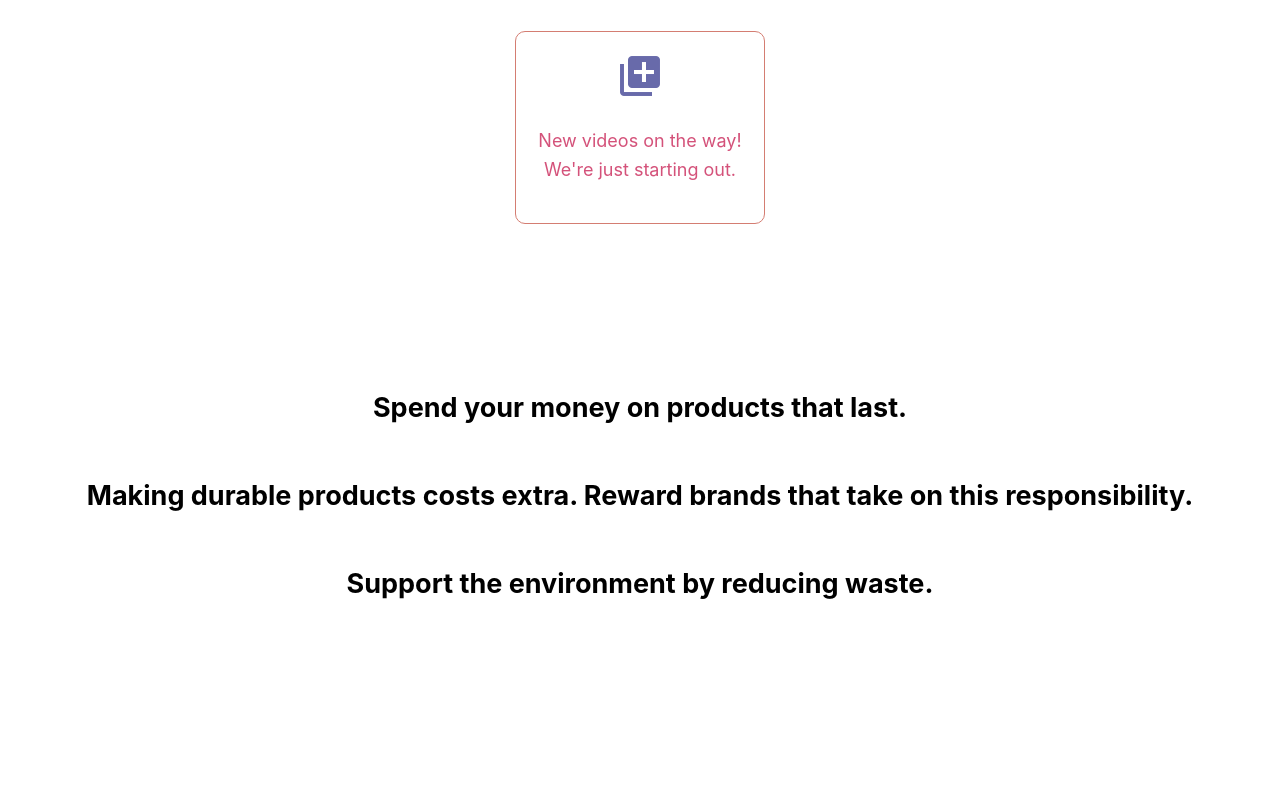
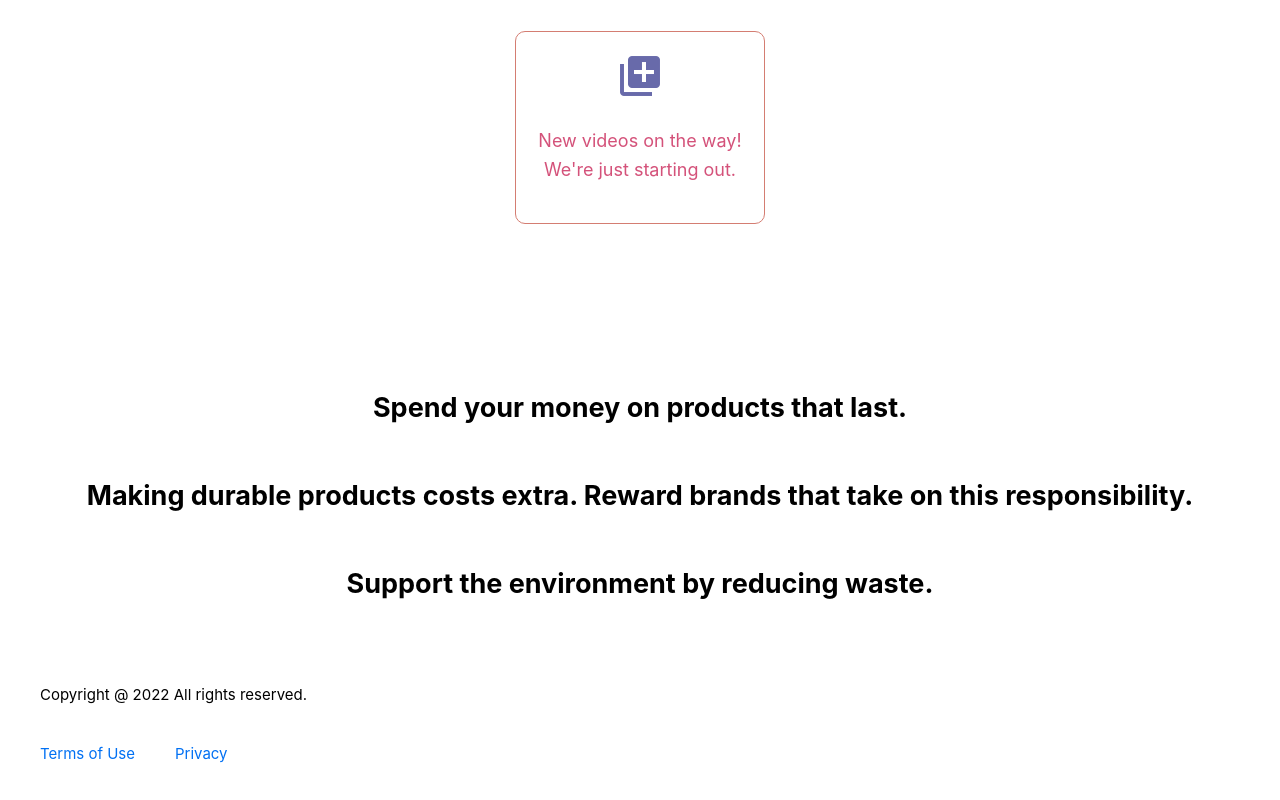
Before and after one commit to Th5192/duurable, a Next.js app: page / in a window 1280 px wide. Shown: the part 1106-1906 px from the top of the page. Before the commit the page ends 1774 px from the top, so only its background shows below. Built offline with nearby package versions, Linux system fonts and the light colour scheme; no server answers.

Commit message:
Added Footer

```diff
--- a/components/footer.module.css
+++ b/components/footer.module.css
@@ -0,0 +1,44 @@
+.container {
+    display: flex;
+    flex-direction: column;
+    align-items: center;
+    max-width: 100vw;
+    margin: 3px;
+    font-size: smaller;
+  }
+
+.copyrightContainer {
+    margin: 0px;
+}
+
+.footerLinksContainer {
+    display: flex;
+    flex-direction: column;
+    flex-wrap: none;
+    align-items: center;
+    justify-content: center;
+}
+
+.footerLinkContainer {
+    margin: 20px;
+}
+
+
+@media screen and (min-width: 600px) {
+
+    .container {
+        margin: 20px;
+        align-items: flex-start;
+    }
+
+    .copyrightContainer {
+        margin: 0px 0px 0px 20px;
+    }
+
+    .footerLinksContainer {
+        flex-direction: row;
+        justify-content: flex-start;
+        margin: 0px 0px 0px 0px;
+    }
+
+}
--- a/components/footer.tsx
+++ b/components/footer.tsx
@@ -1,7 +1,20 @@
-
+import footerStyles from '../components/footer.module.css'
+import Link from 'next/link'
 
 export default function Footer () {
     return (
-        <p>Hello, world!</p>
+        <div className={footerStyles.container}>
+            <div className={footerStyles.copyrightContainer}>
+                <p>Copyright @ 2022 All rights reserved.</p>
+            </div>
+            <div className={footerStyles.footerLinksContainer}>
+                <div className={footerStyles.footerLinkContainer}>
+                    <Link href='/termsandprivacy'><a>Terms of Use</a></Link>
+                </div>
+                <div className={footerStyles.footerLinkContainer}>
+                    <Link href='/termsandprivacy'><a>Privacy</a></Link>
+                </div>
+            </div>
+        </div>
     )
 }
--- a/pages/_app.tsx
+++ b/pages/_app.tsx
@@ -17,6 +17,8 @@ import utilStyles from '../styles/utils.module.css';
 import '../styles/firebaseui-styling.global.css'; // Import globally.
 
 import { UserContext } from '../components/userContext'
+
+import Footer from '../components/footer'
 
 // Your web app's Firebase configuration
 // For Firebase JS SDK v7.20.0 and later, measurementId is optional
@@ -251,6 +253,7 @@ function MyApp({ Component, pageProps }: AppProps) {
             <DuuurableAuthUI/>
              <UserContext.Provider value={ {userUIDString:userUID, userIsAdminContextValue: userIsAdmin } }>
             <Component {...pageProps} />
+            <Footer/>
             </UserContext.Provider>
           </div>
         </div>
```
